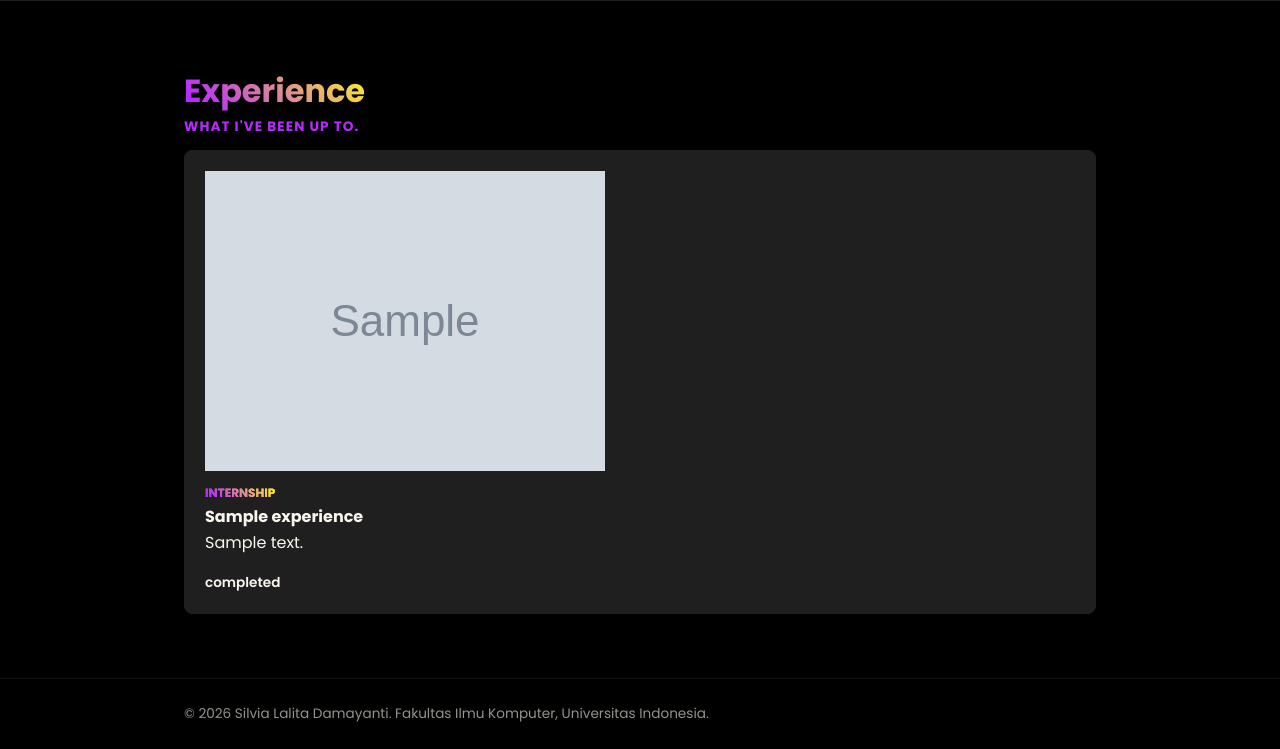
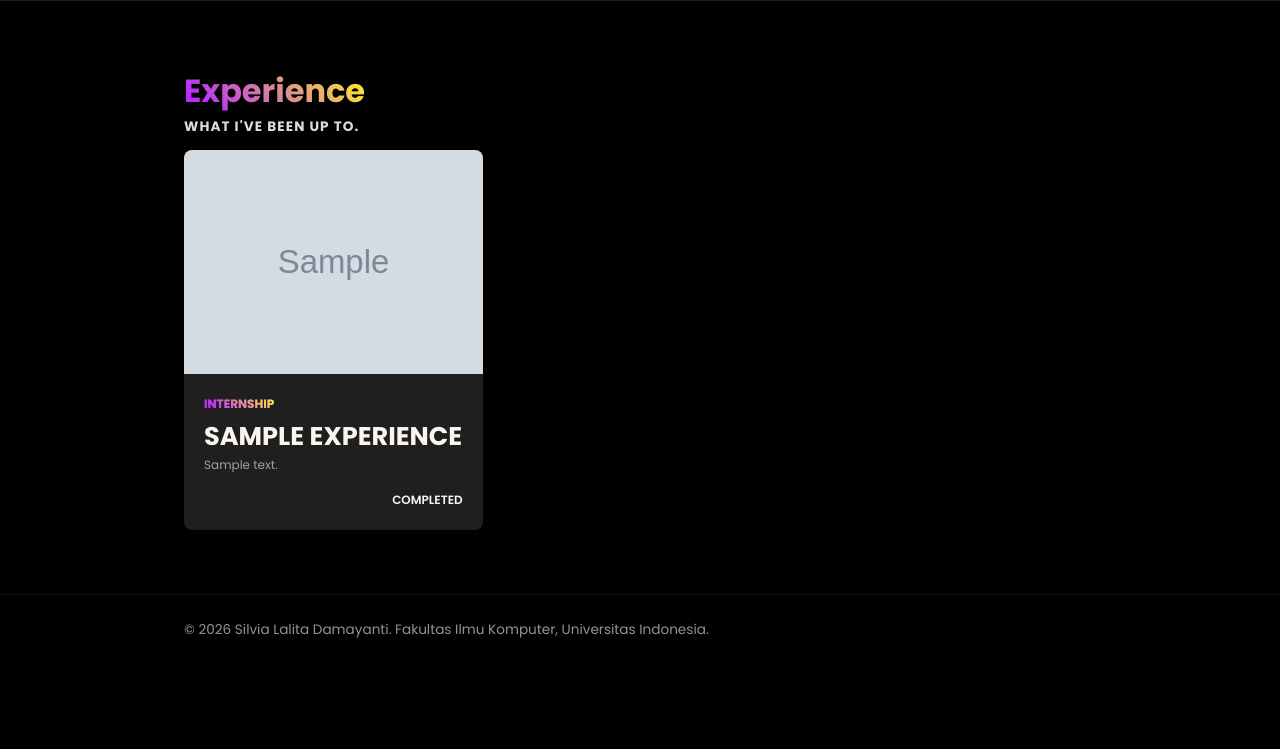
Before and after one commit to silvialalita/myportofolio, a Django app: page /experience/ in a window 1280 px wide. Shown: the part 74-823 px from the top of the page. After the commit the page ends 712 px from the top, so only its background shows below. Run offline with Django 5.2, Linux system fonts and the light colour scheme; tables that the repository leaves empty hold one stand-in row (values such as "Sample post"); grey boxes marked "Sample" are stand-in pictures; some libraries are stand-ins or nearby versions.

Commit message:
style: improve experience page UI

```diff
--- a/static/css/style.css
+++ b/static/css/style.css
@@ -34,14 +34,21 @@ body {
 }
 
 /* Font Size Set-up */
+h1 {
+    font-size: clamp(3rem, 7vw, 5rem);
+}
+
 h2{
     /* untuk page/section title */
     font-size: clamp(2rem, 4vw, 3rem);
+    font-weight: 700;
 }
 
 h3{
     /* untuk content/article header */
     font-size: 1rem;
+    font-size: clamp(1.2rem, 2vw, 2rem);
+    font-weight: 700;
 }
 
 
@@ -63,7 +70,8 @@ h1, .brand {
     font-weight: 700;
 
     /* Text Color */
-    color: var(--accent-dark);
+    color: var(--ink);
+    opacity: 0.9;
 
     /* Spacing & Margin */
     letter-spacing: 0.08em;
@@ -250,17 +258,19 @@ span{
 /**
         SECTION: EXPERIENCES
 **/
+
+/*
 .experience {
     padding: 80px 0;
 }
 
 .experience-title{
-    /*Mengatur jarak header experience dengan deskripsi singkatnya*/
+    Mengatur jarak header experience dengan deskripsi singkatnya
     gap: 2rem;
 
 }
 .experience-title h2{
-    /*Mengatur text bagian "Some of My Experiences"*/
+    Mengatur text bagian "Some of My Experiences"
     font-size: clamp(2rem, 4vw, 3rem);
 }
 
@@ -273,22 +283,22 @@ span{
 }
 
 .experience-list {
-    /*Mengatur layout jarak serta banyaknya card dalam satu kolom*/
+    Mengatur layout jarak serta banyaknya card dalam satu kolom
     display: grid;
     grid-template-columns: repeat(3, 1fr);
     gap: 8px;
 }
 
-/* Card Responsive */
+/* Card Responsive
 @media (max-width: 640px) {
     .experience-list {
-        /*Dua cards per kolom*/
+        Dua cards per kolom
         grid-template-columns: repeat(2, 1fr);
     }
 }
 @media (max-width: 360px) {
     .experience-list {
-        /*Satu card per kolom*/
+        Satu card per kolom
         grid-template-columns: 1fr;
     }
 }
@@ -328,7 +338,7 @@ span{
 }
 
 .year-and-role {
-    /*Styling text agar tebal dan berwarna gradasi*/
+    Styling text agar tebal dan berwarna gradasi
     margin: 6px 0 0;
     line-height: 1.2;
     font-weight: 700;
@@ -341,13 +351,17 @@ span{
 }
 
 .role-desc {
-    /*Styling text dengan opacity rendah karena merupakan elemen tersier
-    dengan prioritas paling rendah.*/
+    Styling text dengan opacity rendah karena merupakan elemen tersier
+    dengan prioritas paling rendah.
     margin: 0;
     line-height: 1.2;
     opacity: 0.6;
 
 }
+*/
+
+
+
 
 /* INI EXPERIENCE YANG BARU */
 
@@ -361,39 +375,79 @@ span{
 }
 
 .experience-grid {
+    /*Mengatur layout jarak serta banyaknya card dalam satu kolom*/
     display: grid;
-    grid-template-columns: repeat(auto-fit, minmax(240px, 1fr));
-    gap: 1rem;
+    grid-template-columns: repeat(3, 1fr);
+    gap: 0.5rem;
+}
+
+/* Card Responsive */
+@media (max-width: 800px) {
+    .experience-grid {
+        /*Satu card per kolom*/
+        grid-template-columns: repeat(2, 1fr);
+    }
+}
+@media (max-width: 640px) {
+    .experience-grid {
+        /*Satu card per kolom*/
+        grid-template-columns: 1fr;
+    }
 }
 
 .experience-cards {
+    display: flex;
+    flex-direction: column;
+    overflow: hidden;
+    border-radius: var(--radius);
+    background: var(--line);
+
+}
+
+.experience-image {
+    display: block;
+    width: 100%;
+    aspect-ratio: 16 / 10;
+    object-fit: cover;
+}
+
+.experience-content {
     padding: 1.25rem;
-    background-color: var(--line);
-    border: 1px solid var(--line);
-    border-radius: var(--radius);
+
+    display: flex;
+    flex-direction: column;
+    flex: 1;
+
 }
 
 .experience-category {
-    color: var(--accent-dark);
     font-size: 0.75rem;
     font-weight: 700;
     text-transform: uppercase;
 }
 
-.experience-cards h2 {
-    margin: 0.5rem 0;
-    font-size: 1.25rem;
+.experience-content h3{
+    text-transform: uppercase;
+    margin-top: 0.5rem;
+    line-height: 1.2;
+
 }
 
 .experience-description,
 .empty-state {
-    color: var(--text-muted);
+    font-size: 0.75rem;
+    opacity: var(--opacity);
+    margin-bottom: 1rem;
+    margin-top: 0.2rem;
 }
 
 .experience-status {
-    margin-top: 1rem;
-    font-size: 0.85rem;
+    font-size: 0.75rem;
     font-weight: 600;
+    text-transform: uppercase;
+
+    margin-left: auto;
+    margin-top: auto;
 }
 
 
@@ -413,18 +467,18 @@ span{
 
 .edu-grid{
     display: grid;
-    grid-template-columns: repeat(3,1fr);
+    grid-template-columns: repeat(2,1fr);
     gap: 16px;
 }
 /* Card Responsive */
-@media (max-width: 640px) {
+@media (max-width: 800px) {
     .edu-grid{
         /*Dua cards per kolom*/
         grid-template-columns: repeat(2, 1fr);
         gap: 8px;
     }
 }
-@media (max-width: 360px) {
+@media (max-width: 640px) {
     .edu-grid{
         /*Satu card per kolom*/
         grid-template-columns: 1fr;
```
Also changed, not shown: static/img/edu_kartur.jpg (added), static/img/expr_natal.png, static/img/expr_psd.png (added).
